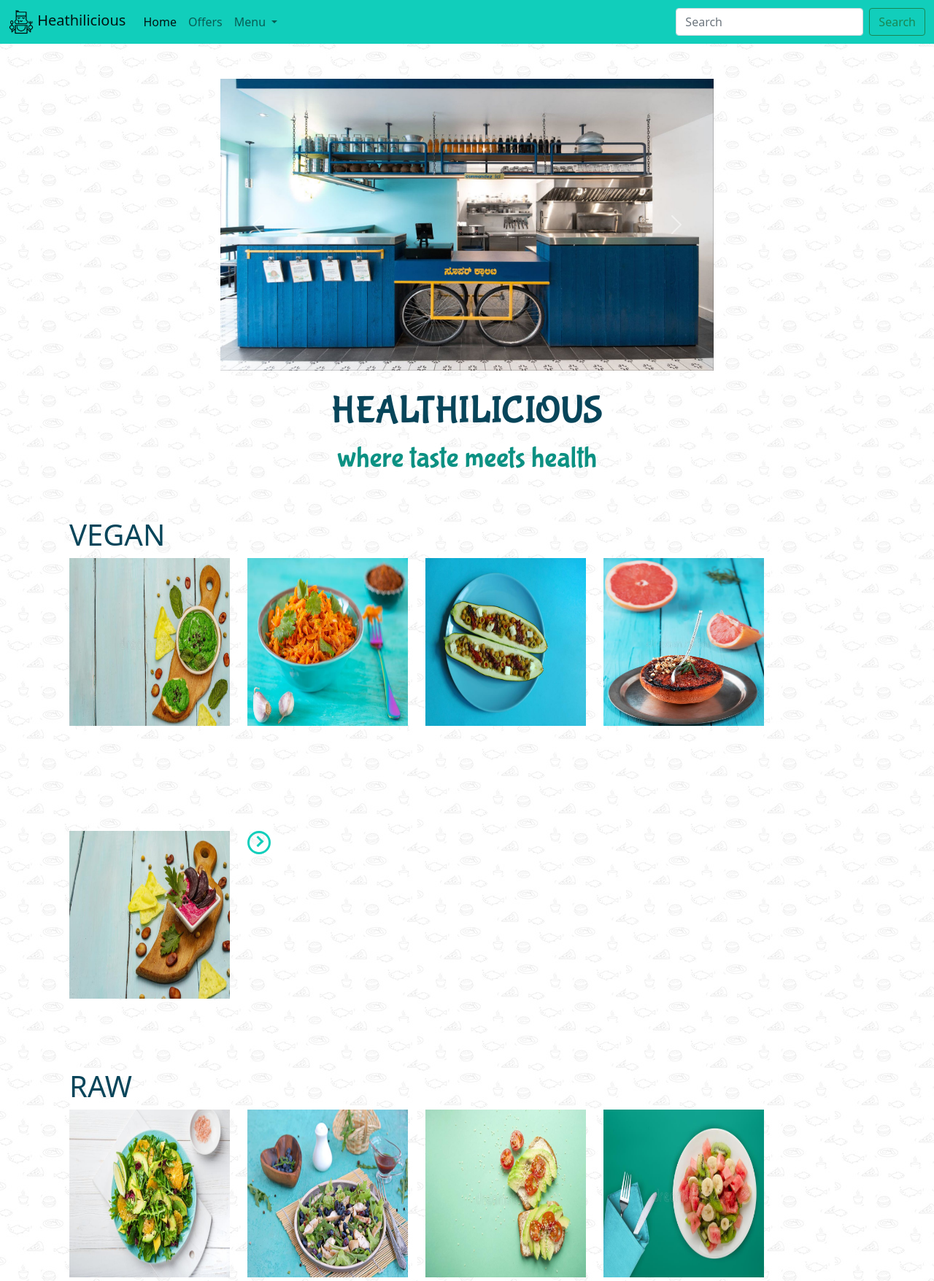
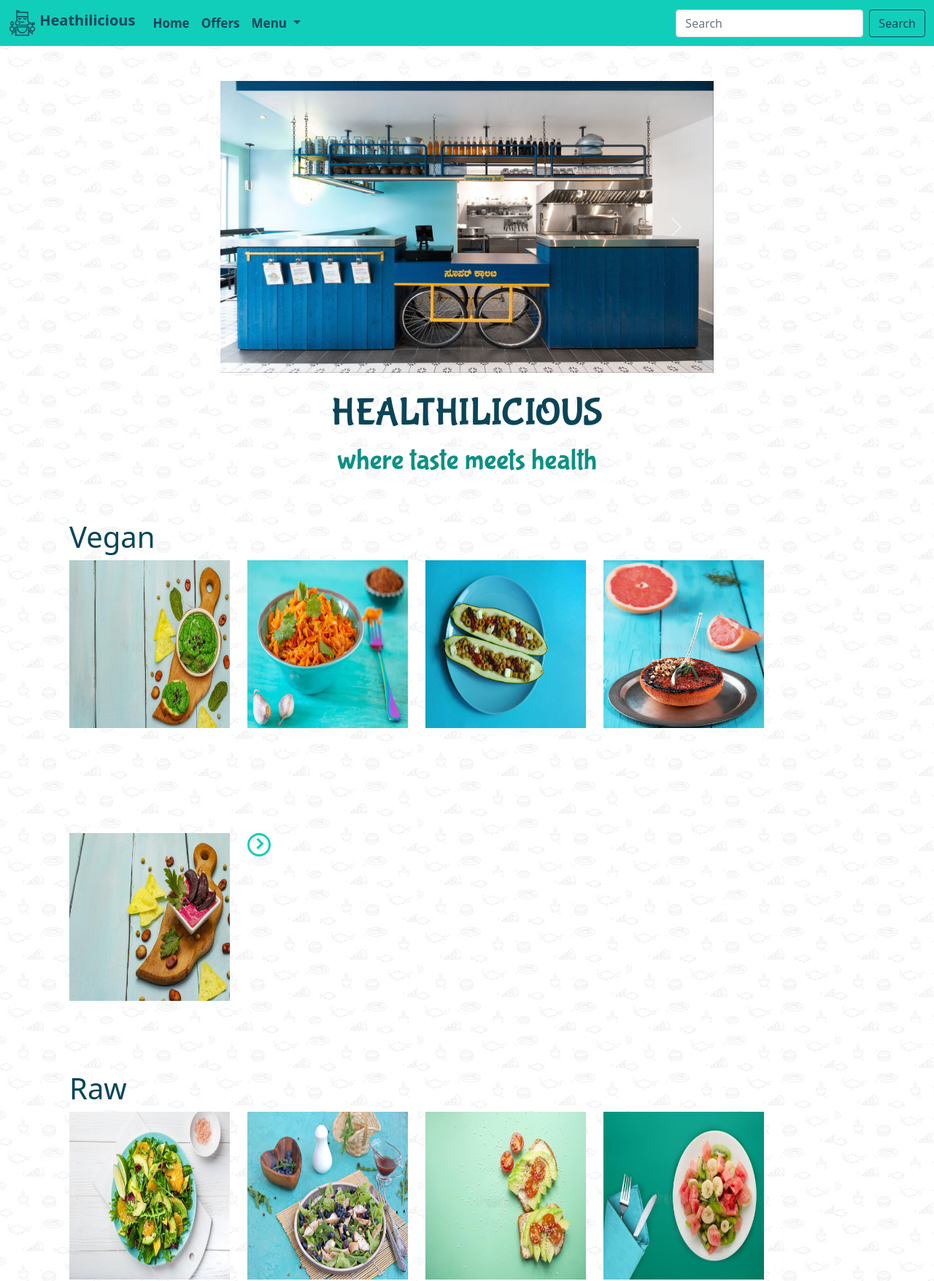
Before and after one commit to riddhikwatra/restaurant, a PHP site: page / in a window 1280 px wide. Shown: the top 1756 px of the page at 73% size. Run offline with PHP 8.4, Linux system fonts and the light colour scheme.

Commit message:
changed colors

```diff
--- a/css/style.css
+++ b/css/style.css
@@ -2,6 +2,15 @@
     box-sizing: border-box;
 }
 
+.btn{
+    border: 1px solid rgb(10, 69, 88);
+    color: rgb(10, 69, 88);
+}
+.btn:hover{
+    background-color: rgb(10, 69, 88);
+    color: rgb(17, 206, 187);
+    border: 1px solid rgb(17, 206, 187);
+}
 .carousel-item{
     justify-items: center;
     align-items: center;
@@ -41,7 +50,7 @@ body{
 
 }
 .brand{
-    color: rgb(7, 69, 90);
+    color: rgb(10, 69, 88);
 }
 .heading{
     align-content: center;
--- a/index.html
+++ b/index.html
@@ -7,7 +7,7 @@
     <meta http-equiv="X-UA-Compatible" content="ie=edge">
     <link href="https://cdn.jsdelivr.net/npm/bootstrap@5.0.0-beta1/dist/css/bootstrap.min.css" rel="stylesheet" integrity="sha384-giJF6kkoqNQ00vy+HMDP7azOuL0xtbfIcaT9wjKHr8RbDVddVHyTfAAsrekwKmP1" crossorigin="anonymous">
     <link rel="preconnect" href="https://fonts.gstatic.com">
-    <link rel="preconnect" href="https://fonts.gstatic.com">
+
     <link href="https://fonts.googleapis.com/css2?family=Bubblegum+Sans&display=swap" rel="stylesheet">
 
     <link rel="stylesheet" href="css/style.css">
@@ -18,8 +18,8 @@
     <div class="outer-container">
         <nav class="navbar navbar-expand-lg navbar-light sticky-top" style="background-color: rgb(17, 206, 187);">
             <div class="container-fluid">
-                <a class="navbar-brand" href="#">
-                    <img src="img/icon.png" alt="" width="34" height="34" class="d-inline-block align-top">
+                <a class="navbar-brand" style="color: rgb(10, 69, 88); font-weight:bold" href="#">
+                    <img src="img/icon.png" alt="" width="37" height="37" class="d-inline-block align-top">
                     Heathilicious
                 </a>
                 <button class="navbar-toggler" type="button" data-bs-toggle="collapse" data-bs-target="#navbarSupportedContent" aria-controls="navbarSupportedContent" aria-expanded="false" aria-label="Toggle navigation">
@@ -28,13 +28,13 @@
                 <div class="collapse navbar-collapse" id="navbarSupportedContent">
                     <ul class="navbar-nav me-auto mb-2 mb-lg-0">
                         <li class="nav-item">
-                            <a class="nav-link active" aria-current="page" href="#">Home</a>
+                            <a class="nav-link active" aria-current="page" style="font-size: 17px; color: rgb(10, 69, 88); font-weight:700" href="#"st>Home</a>
                         </li>
                         <li class="nav-item">
-                            <a class="nav-link" href="#">Offers</a>
+                            <a class="nav-link" href="#"  style="font-size: 17px; color:  rgb(10, 69, 88); font-weight:700"">Offers</a>
                         </li>
                         <li class="nav-item dropdown">
-                            <a class="nav-link dropdown-toggle" href="#" id="navbarDropdown" role="button" data-bs-toggle="dropdown" aria-expanded="false">
+                            <a class="nav-link dropdown-toggle"  style="font-size: 17px; color: rgb(10, 69, 88); font-weight:700"" href="#" id="navbarDropdown" role="button" data-bs-toggle="dropdown" aria-expanded="false">
                             Menu
                             </a>
                             <ul class="dropdown-menu" aria-labelledby="navbarDropdown">
@@ -88,7 +88,7 @@
 
         <div class="container menu" >
             <div class="row" id="vegan">
-                <h1 class="category">VEGAN</h1>
+                <h1 class="category">Vegan</h1>
                 <div class="col col-md-auto item">
                     <img src="img/vegan3.jpg" class="image" alt="">
                     <div class="text">
@@ -125,7 +125,7 @@
                 </div>
             </div>
             <div class="row" id="raw">
-                <h1 class="category">RAW</h1>
+                <h1 class="category">Raw</h1>
                     <div class="col col-md-auto item">
                         <img src="img/raw1.jpg" class="image" alt="">
                         <div class="text">
@@ -159,7 +159,7 @@
             </div>
 
             <div class="row" id="macrobiotic">
-                <h1 class="category">MACROBIOTIC</h1>
+                <h1 class="category">Macrobiotic</h1>
                     <div class="col col-md-auto item">
                         <img src="img/mac1.jpg" class="image" alt="">
                         <div class="text">
@@ -196,7 +196,7 @@
             </div>
 
             <div class="row" id="dessert">
-                <h1 class="category">DESSERTS</h1>
+                <h1 class="category">Desserts</h1>
                     <div class="col col-md-auto item">
                         <img src="img/des1.jpg" class="image" alt="">
                         <div class="text">
@@ -233,7 +233,7 @@
             </div>
 
             <div class="row" id="beverages">
-                <h1 class="category">BEVERAGES</h1>
+                <h1 class="category">Beverages</h1>
                     <div class="col col-md-auto item">
                         <img src="img/bev1.jpg" class="image" alt="">
                         <div class="text">
```
Also changed, not shown: img/icon.png, img/restaurant.png (added).
